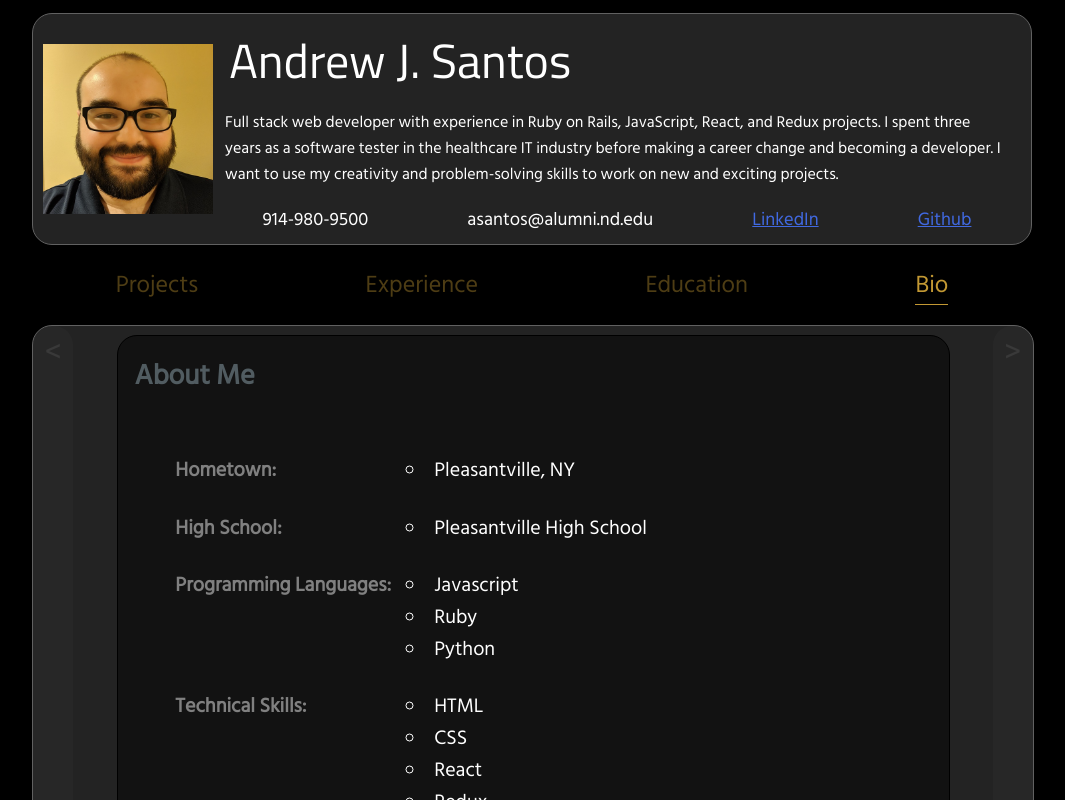
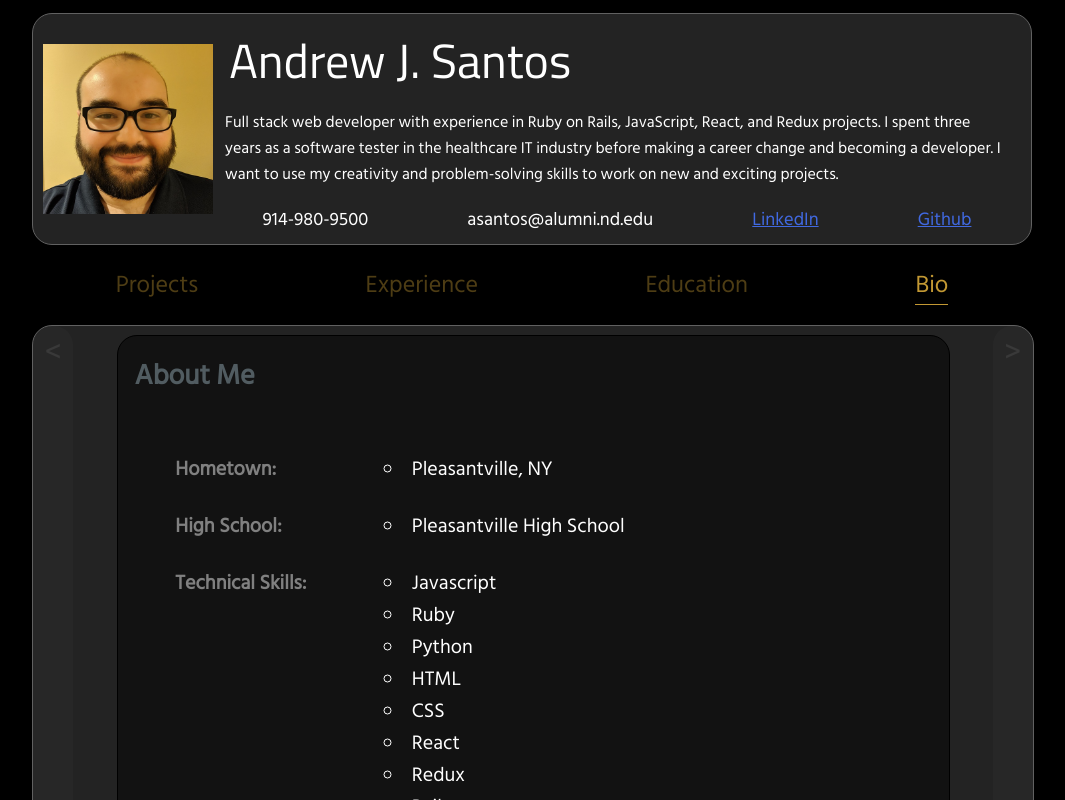
Before and after one commit to asantos649/andrew_santos, a React (Create React App) app: page / in a window 1280 px wide. Both pictures are taken after a click on the element "Bio". Shown: the top 800 px of the page, without its empty margins (108-1173 px from the left). Built offline with nearby package versions, Linux system fonts and the light colour scheme.

Commit message:
bio changes

```diff
--- a/src/component/Bio.js
+++ b/src/component/Bio.js
@@ -20,13 +20,10 @@ function Bio(){
                         </li>
                     </tr>
                     <tr className='bioRow'>
-                        <th className = 'bioLabel'>Programming Languages:</th>
+                        <th className = 'bioLabel'>Technical Skills:</th>
                         <li>Javascript</li>
                         <li>Ruby</li>
                         <li>Python</li>
-                    </tr>
-                    <tr className='bioRow'>
-                        <th className = 'bioLabel'>Technical Skills:</th>
                         <li>HTML</li>
                         <li>CSS</li>
                         <li>React</li>
```
